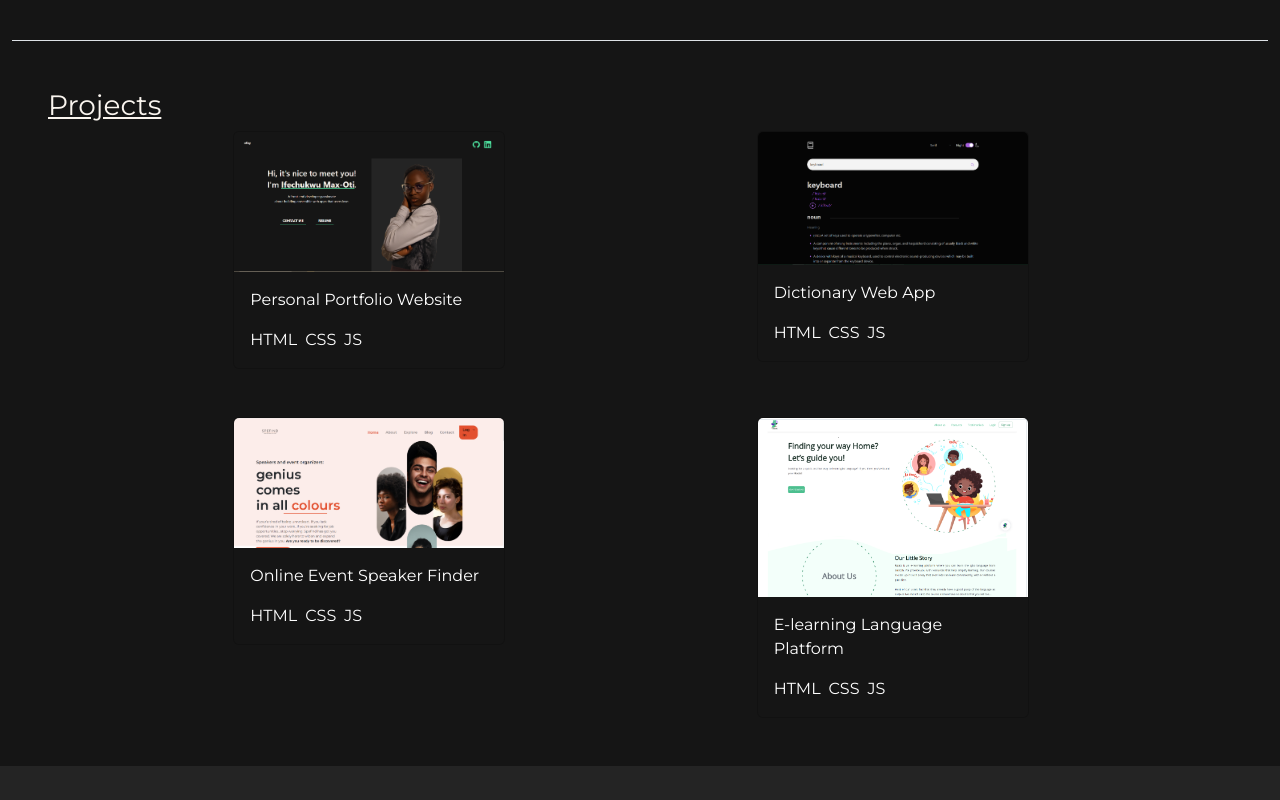
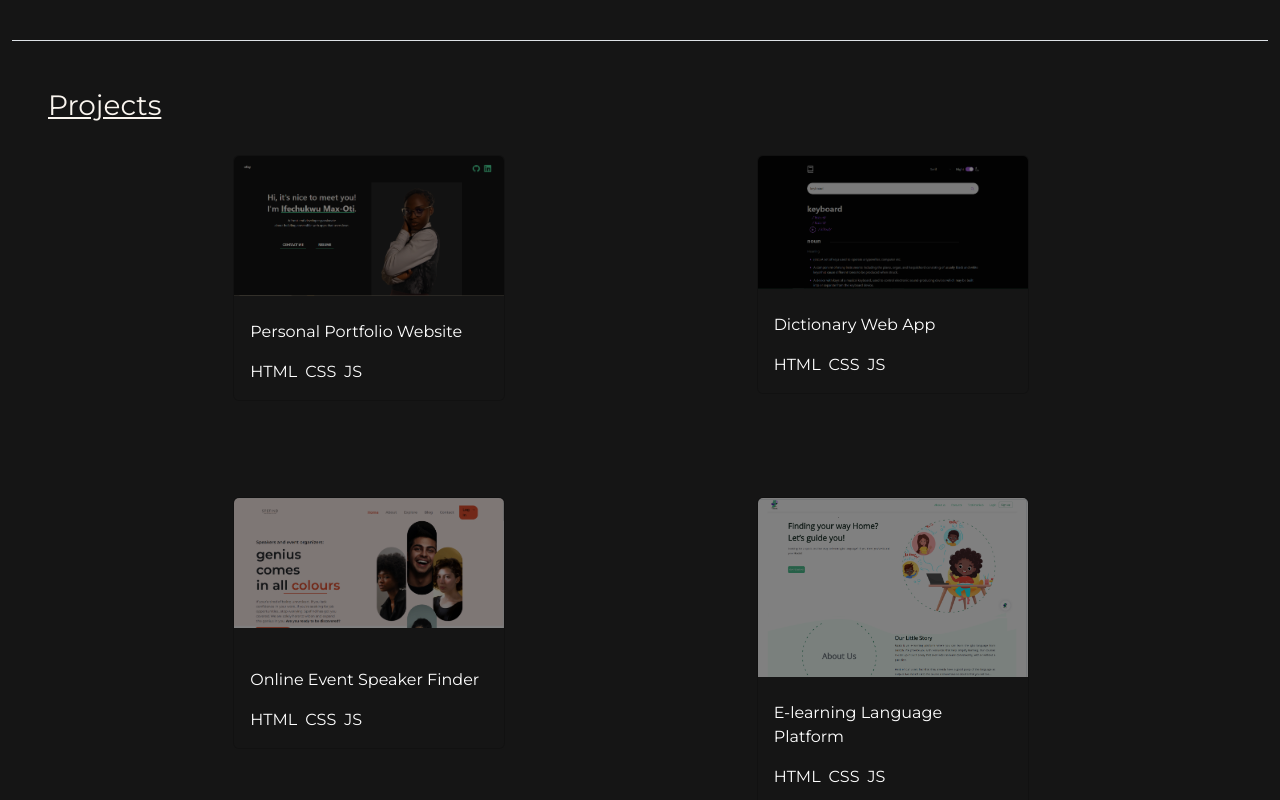
Before and after one commit to ifechiglory/portfolio, a React (Vite) app: page / in a window 1280 px wide. Shown: the part 1340-2140 px from the top of the page. Built offline with nearby package versions, Linux system fonts and the light colour scheme.

Commit message:
update portfolio

```diff
--- a/src/components/Projects.css
+++ b/src/components/Projects.css
@@ -4,8 +4,20 @@ a{
 
 .card-holder{
     margin-bottom: 3rem;
+    overflow: hidden;
+}
+
+.card-holder img{
+    transition: transform 2s, filter 1.5s ease-in-out;
+    transform-origin: center center;
+    filter: brightness(50%);
 }
 
 .card-holder:hover{
     box-shadow: 0 3px 10px rgba(247, 247, 247, 0.733);
 }
+
+.card-holder img:hover{
+    filter: brightness(100%);
+    transform: scale(1.3);
+}
--- a/src/components/Projects.jsx
+++ b/src/components/Projects.jsx
@@ -13,10 +13,10 @@ const Projects = () =>{
             </div>
 
             <div className='row justify-content-evenly'>
-                <div className='col-6 col-xl-3 col-lg-3 col-md-6 col-sm-6 card-holder px-4'>
+                <div className='col-6 col-xl-3 col-lg-3 col-md-6 col-sm-6 card-holder rounded p-4'>
                     <div className='card'>
                         <a href='https://portfolio-ifechiglory.vercel.app/' target='_blank'><img className='card-img-top' alt='roots' src={Portfolio}></img></a>
-                        <div className='card-body'>
+                        <div className='card-body mt-2'>
                             <p className='card-text'>Personal Portfolio Website</p>
                             <span className='me-2'>HTML</span>
                             <span className='me-2'>CSS</span>
@@ -26,10 +26,10 @@ const Projects = () =>{
                 </div>
 
 
-                <div className='col-6 col-xl-3 col-lg-3 col-md-6 col-sm-6 card-holder px-4'>
+                <div className='col-6 col-xl-3 col-lg-3 col-md-6 col-sm-6 card-holder rounded p-4'>
                     <div className='card'>
                         <a href='https://lexicon-two.vercel.app' target='_blank'><img className='card-img-top' alt='roots' src={Lexicon}></img></a>
-                        <div className='card-body'>
+                        <div className='card-body mt-2'>
                             <p className='card-text'>Dictionary Web App</p>
                             <span className='me-2'>HTML</span>
                             <span className='me-2'>CSS</span>
@@ -40,14 +40,14 @@ const Projects = () =>{
             </div>
 
             <div className='row justify-content-evenly'>
-                <div className='col-6 col-xl-3 col-lg-3 col-md-6 col-sm-6 card-holder px-4'>
+                <div className='col-6 col-xl-3 col-lg-3 col-md-6 col-sm-6 card-holder rounded p-4'>
 
                     <div className='card'>
                         <a href='https://spefind.vercel.app' target='_blank'>
                             <img className='card-img-top' alt='roots' src={Spefind}></img>
                         </a>
-                            <div className='card-body'>
-                                <p className='card-text'>Online Event Speaker Finder</p>
+                            <div className='card-body mt-2'>
+                                <p className='card-text mt-3'>Online Event Speaker Finder</p>
                                 <span className='me-2'>HTML</span>
                                 <span className='me-2'>CSS</span>
                                 <span>JS</span>
@@ -55,12 +55,12 @@ const Projects = () =>{
                         </div>
                 </div>
 
-                <div className='col-6 col-xl-3 col-lg-3 col-md-6 col-sm-6 card-holder px-4'>
+                <div className='col-6 col-xl-3 col-lg-3 col-md-6 col-sm-6 card-holder rounded p-4'>
                     <div className='card'>
                         <a href='https://roots-landing-page.vercel.app' target='_blank'>
                             <img className='card-img-top' alt='roots' src={Roots}></img>
                         </a>
-                        <div className='card-body'>
+                        <div className='card-body mt-2'>
                             <p className='card-text'>E-learning Language Platform</p>
                             <span className='me-2'>HTML</span>
                             <span className='me-2'>CSS</span>
--- a/src/components/Skills.jsx
+++ b/src/components/Skills.jsx
@@ -11,7 +11,7 @@ const Skills = () =>{
             <h3 className='text-decoration-underline p-2'>Skills</h3>
 
             <div className='col-12 col-xl-4 col-lg-4 col-md-4 col-sm-6 mb-3 text-center'>
-                <div className='card m-auto'>
+                <div className='card m-auto skill-card'>
                     <div className='card-body'>
                         <h2 className='card-title'><TbBrandHtml5 color='#e44d26' fontSize={80}/></h2>
                         <h6 className='card-subtitle'>HTML 5</h6>
@@ -21,7 +21,7 @@ const Skills = () =>{
             </div>
 
             <div className='col-12 col-xl-4 col-lg-4 col-md-4 col-sm-6 mb-3 text-center'>
-                <div className='card m-auto'>
+                <div className='card m-auto skill-card'>
                     <div className='card-body'>
                         <h2 className='card-title'><TbBrandCss3 color='#264de4' fontSize={80}/></h2>
                         <h6 className='card-subtitle'>CSS</h6>
@@ -31,7 +31,7 @@ const Skills = () =>{
             </div>
 
             <div className='col-12 col-xl-4 col-lg-4 col-md-4 col-sm-6 mb-3 text-center'>
-                <div className='card m-auto'>
+                <div className='card m-auto skill-card'>
                     <div className='card-body'>
                         <h2 className='card-title'><IoLogoJavascript color='#e8d44d' fontSize={80}/></h2>
                         <h6 className='card-subtitle'>JavaScript</h6>
@@ -41,7 +41,7 @@ const Skills = () =>{
             </div>
 
             <div className='col-12 col-xl-4 col-lg-4 col-md-4 col-sm-6 mb-3 text-center'>
-                <div className='card m-auto'>
+                <div className='card m-auto skill-card'>
                     <div className='card-body'>
                         <h2 className='card-title'><FaReact color='#61dbfb' fontSize={80}/></h2>
                         <h6 className='card-subtitle'>React</h6>
@@ -51,7 +51,7 @@ const Skills = () =>{
             </div>
 
             <div className='col-12 col-xl-4 col-lg-4 col-md-4 col-sm-6 mb-3 text-center'>
-                <div className='card m-auto'>
+                <div className='card m-auto skill-card'>
                     <div className='card-body'>
                         <h2 className='card-title'><TbBrandVite color='#68a0ff' fontSize={80}/></h2>
                         <h6 className='card-subtitle'>Vite</h6>
@@ -61,7 +61,7 @@ const Skills = () =>{
             </div>
 
             <div className='col-12 col-xl-4 col-lg-4 col-md-4 col-sm-6 mb-3 text-center'>
-                <div className='card m-auto'>
+                <div className='card m-auto skill-card'>
                     <div className='card-body'>
                         <h2 className='card-title'><AiFillGithub color='#f7f7f7' fontSize={80}/></h2>
                         <h6 className='card-subtitle'>Git</h6>
@@ -71,7 +71,7 @@ const Skills = () =>{
             </div>
 
             <div className='col-12 col-xl-4 col-lg-4 col-md-4 col-sm-6 mb-3 text-center'>
-                <div className='card m-auto'>
+                <div className='card m-auto skill-card'>
                     <div className='card-body'>
                         <h2 className='card-title'><TbBrandBootstrap color='#8112FA' fontSize={80}/></h2>
                         <h6 className='card-subtitle'>Bootstrap</h6>
@@ -81,7 +81,7 @@ const Skills = () =>{
             </div>
 
             <div className='col-12 col-xl-4 col-lg-4 col-md-4 col-sm-6 mb-3 text-center'>
-                <div className='card m-auto'>
+                <div className='card m-auto skill-card'>
                     <div className='card-body'>
                         <h2 className='card-title'><TbWriting color='#f4f4f4' fontSize={80}/></h2>
                         <h6 className='card-subtitle'>Technical Writing</h6>
@@ -91,7 +91,7 @@ const Skills = () =>{
             </div>
 
             <div className='col-12 col-xl-4 col-lg-4 col-md-4 col-sm-6 mb-3 text-center'>
-                <div className='card m-auto'>
+                <div className='card m-auto skill-card'>
                     <div className='card-body'>
                         <h2 className='card-title'><TbBrandNextjs color='#000000' fontSize={80}/></h2>
                         <h6 className='card-subtitle'>Next JS</h6>
```
